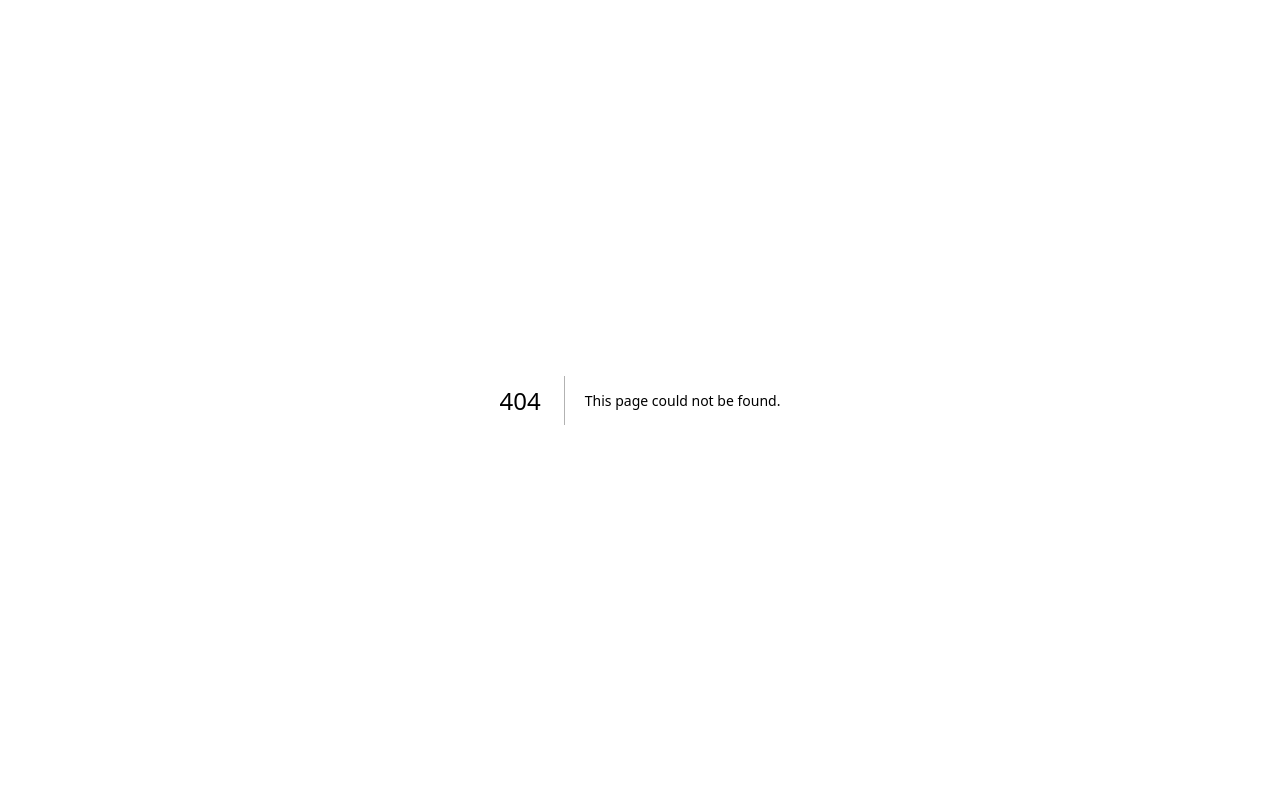
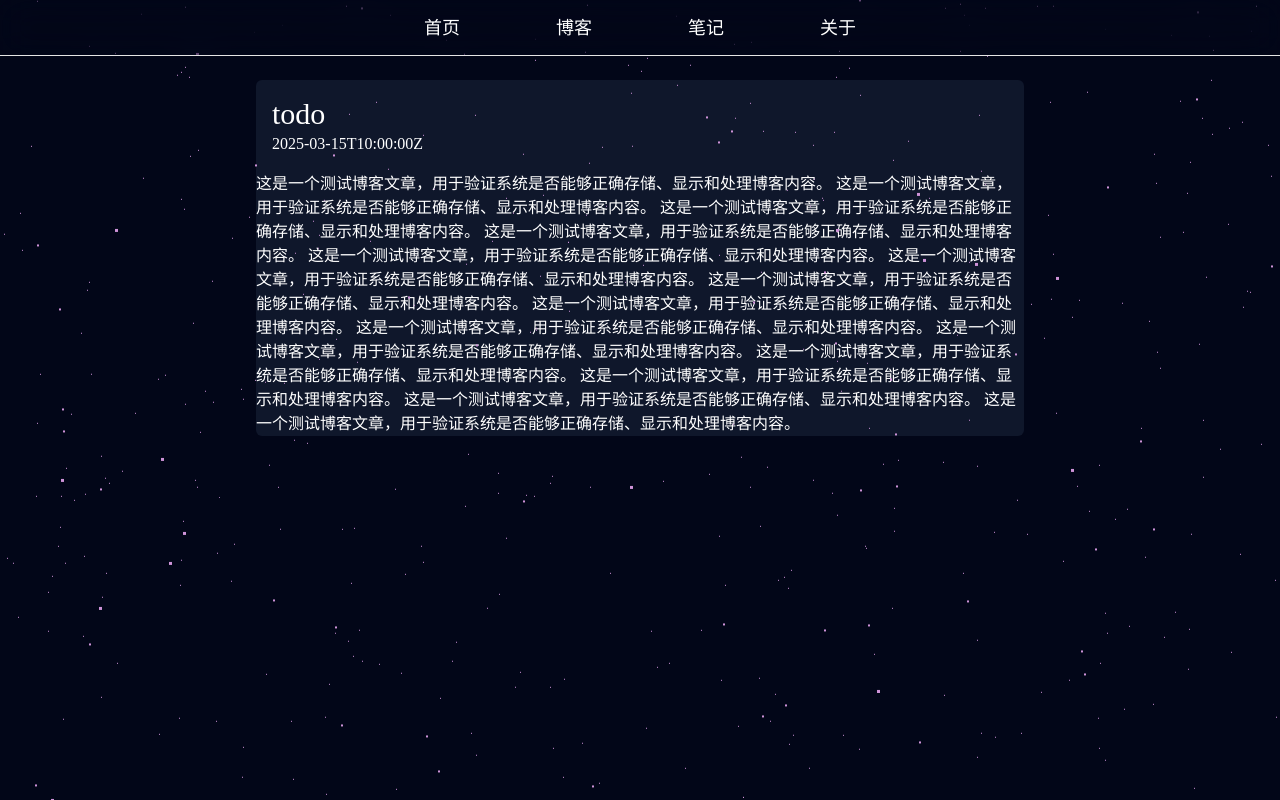
Before and after one commit to richbridge/yeyu-blog, a Next.js app: page /blog/1 in a window 1280 px wide. Before the commit this address had no page. Built offline with nearby package versions, Linux system fonts and the light colour scheme; a small style sheet from the web is missing.

Commit message:
feat: 完成基础的文章展示页面

```diff
--- /dev/null
+++ b/app/(main)/blog/[slug]/page.tsx
@@ -0,0 +1,36 @@
+// * 这里获取对应的文章, 然后直接发送给下一个组件用来渲染
+
+import BlogDisplayPage from '@/modules/blog-display-page'
+
+const blogContent = `
+这是一个测试博客文章，用于验证系统是否能够正确存储、显示和处理博客内容。
+
+这是一个测试博客文章，用于验证系统是否能够正确存储、显示和处理博客内容。
+这是一个测试博客文章，用于验证系统是否能够正确存储、显示和处理博客内容。
+这是一个测试博客文章，用于验证系统是否能够正确存储、显示和处理博客内容。
+这是一个测试博客文章，用于验证系统是否能够正确存储、显示和处理博客内容。
+这是一个测试博客文章，用于验证系统是否能够正确存储、显示和处理博客内容。
+这是一个测试博客文章，用于验证系统是否能够正确存储、显示和处理博客内容。
+这是一个测试博客文章，用于验证系统是否能够正确存储、显示和处理博客内容。
+这是一个测试博客文章，用于验证系统是否能够正确存储、显示和处理博客内容。
+这是一个测试博客文章，用于验证系统是否能够正确存储、显示和处理博客内容。
+这是一个测试博客文章，用于验证系统是否能够正确存储、显示和处理博客内容。
+这是一个测试博客文章，用于验证系统是否能够正确存储、显示和处理博客内容。
+这是一个测试博客文章，用于验证系统是否能够正确存储、显示和处理博客内容。
+这是一个测试博客文章，用于验证系统是否能够正确存储、显示和处理博客内容。
+`
+
+export default async function Page({
+  params,
+}: {
+  params: Promise<{ slug: string }>
+}) {
+  const r = (await params).slug
+  return (
+    <BlogDisplayPage
+      blogTitle="todo"
+      createdAt="2025-03-15T10:00:00Z"
+      blogContent={blogContent}
+    />
+  )
+}
--- a/app/(main)/note/(slug)/page.tsx
+++ /dev/null
@@ -1,7 +0,0 @@
-export default function Page({
-  params,
-}: {
-  params: Promise<{ slug: string }>
-}) {
-  return <> Page </>
-}
--- /dev/null
+++ b/modules/blog-display-page/index.tsx
@@ -0,0 +1,21 @@
+export default function BlogDisplayPage({
+  blogTitle,
+  createdAt,
+  blogContent,
+}: {
+  blogTitle: string
+  blogContent: string
+  createdAt: string
+}) {
+  return (
+    <article className="flex flex-col bg-slate-900 m-auto rounded-sm">
+      <header className="p-4">
+        <h1 className="text-3xl">{blogTitle}</h1>
+        <section>{createdAt}</section>
+      </header>
+
+      {/* 渲染的主要内容 */}
+      <main>{blogContent}</main>
+    </article>
+  )
+}
--- a/modules/blog-page/internal/blog-list-item.tsx
+++ b/modules/blog-page/internal/blog-list-item.tsx
@@ -1,6 +1,6 @@
 'use client'
 
-import { motion } from 'motion/react'
+import { AnimatePresence, motion } from 'motion/react'
 import Link from 'next/link'
 import { useState } from 'react'
 
@@ -27,15 +27,20 @@ export default function BlogListItem({
         <span className="shrink-0 font-mono text-sm font-light text-gray-400 group-hover:text-emerald-300 duration-300">
           {createdAt}
         </span>
+        <AnimatePresence>
           {hoverIndex && (
             <motion.span
               className="absolute left-0 bg-purple-400/30 w-full h-full z-50 rounded-sm"
               layoutId="white-mask"
+              initial={{ opacity: 0 }}
+              animate={{ opacity: 1 }}
+              exit={{ opacity: 0 }}
               transition={{
                 type: 'spring',
               }}
             />
           )}
+        </AnimatePresence>
       </motion.section>
     </Link>
   )
--- a/modules/note-page/internal/note-list-item.tsx
+++ b/modules/note-page/internal/note-list-item.tsx
@@ -1,6 +1,6 @@
 'use client'
 
-import { motion } from 'motion/react'
+import { AnimatePresence, motion } from 'motion/react'
 import Link from 'next/link'
 import { useState } from 'react'
 
@@ -27,15 +27,20 @@ export default function NoteListItem({
         <span className="shrink-0 font-mono text-sm font-light text-gray-400 group-hover:text-emerald-300 duration-300">
           {createdAt}
         </span>
+        <AnimatePresence>
           {hoverIndex && (
             <motion.span
               className="absolute left-0 bg-purple-400/30 w-full h-full z-50 rounded-sm"
               layoutId="white-mask"
+              initial={{ opacity: 0 }}
+              animate={{ opacity: 1 }}
+              exit={{ opacity: 0 }}
               transition={{
                 type: 'spring',
               }}
             />
           )}
+        </AnimatePresence>
       </motion.section>
     </Link>
   )
```
Also changed, not shown: app/(main)/note/[slug]/page.tsx (renamed from app/(main)/blog/(slug)/page.tsx). Lines whose indentation alone changed are shown as unchanged.
